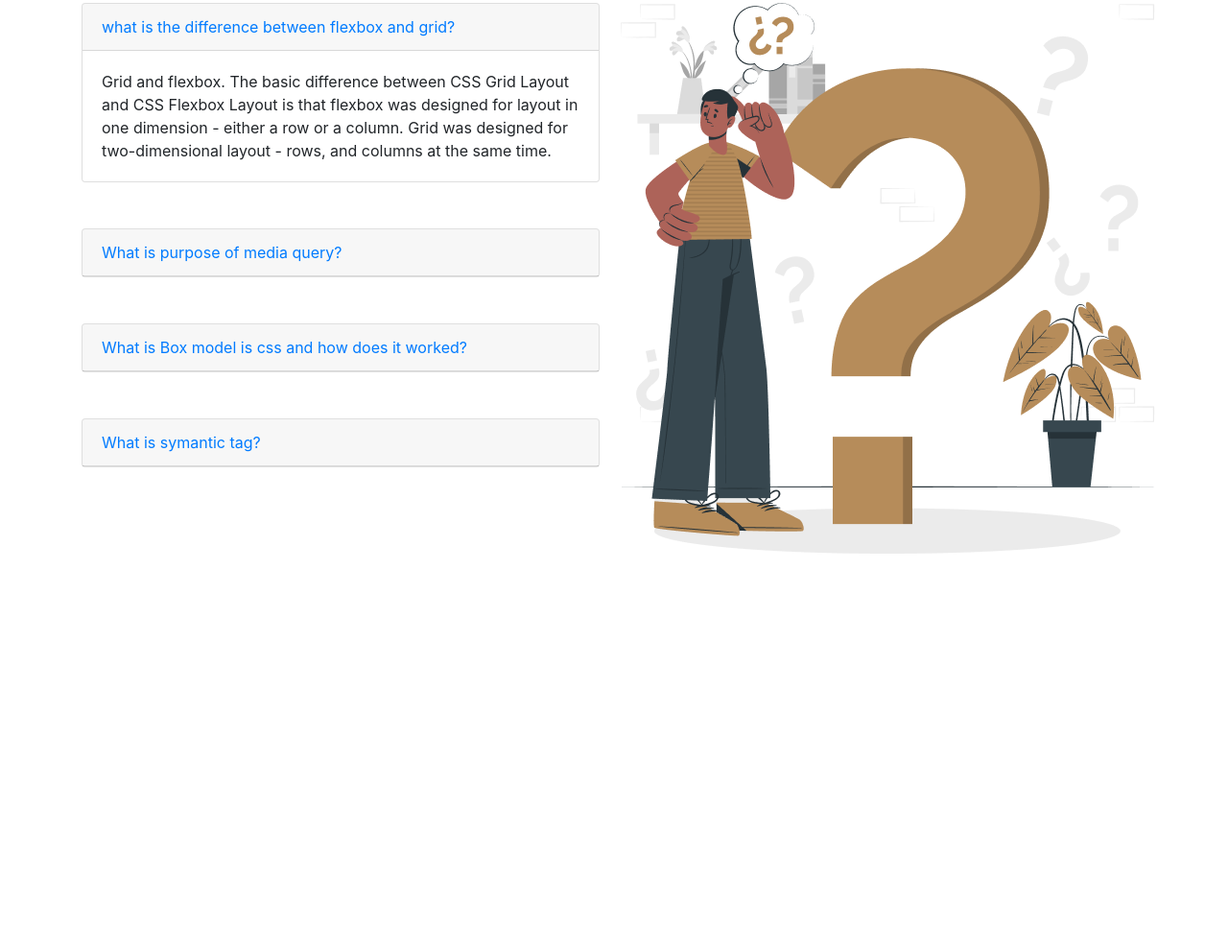
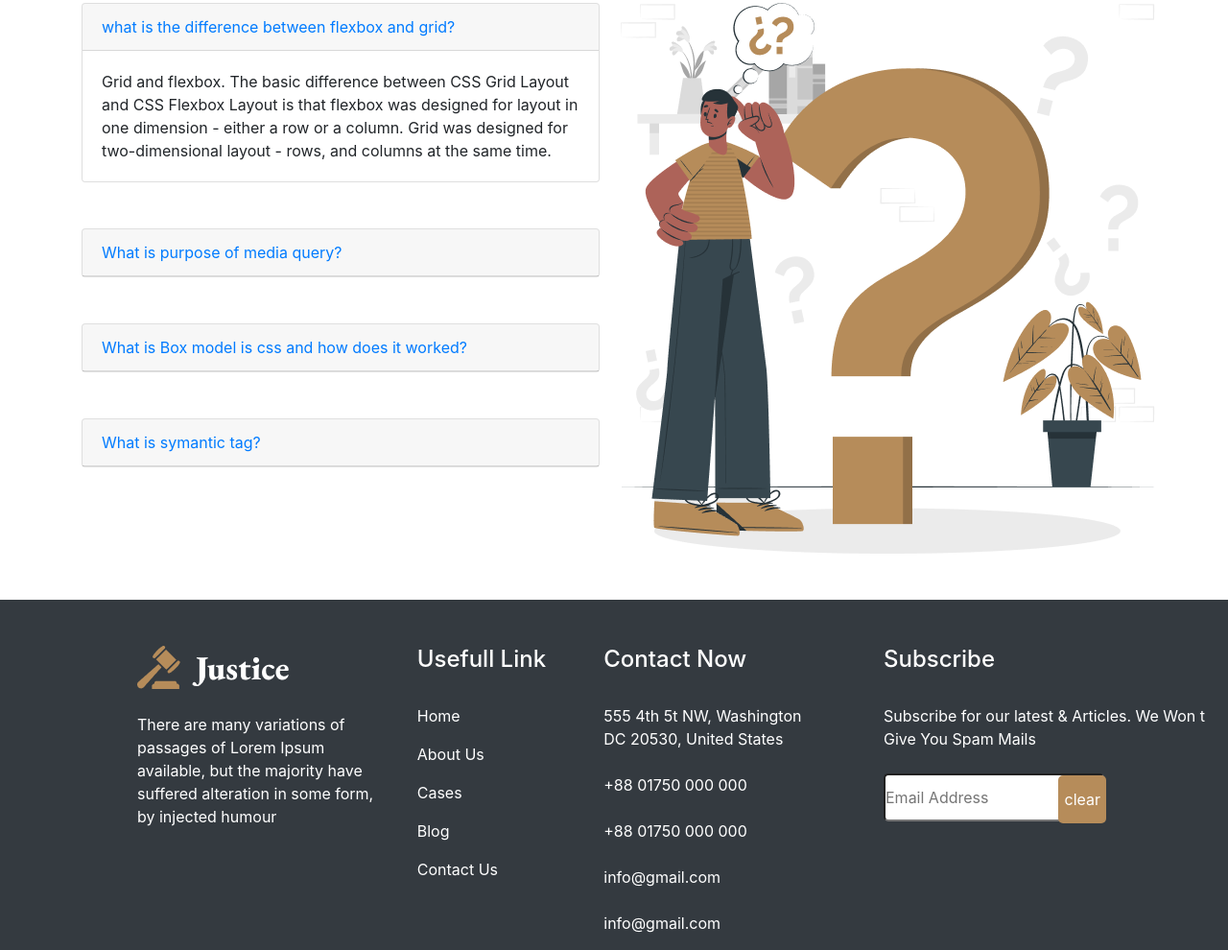
Before and after one commit to nakib1948/Legal-solution, a plain HTML site: page index.html in a window 1280 px wide. Shown: the part 2740-3730 px from the top of the page at 96% size. Before the commit the page ends 3317 px from the top, so only its background shows below. Drawn offline with nearby package versions, Linux system fonts and the light colour scheme.

Commit message:
footer section

```diff
--- a/index.css
+++ b/index.css
@@ -5,3 +5,30 @@
     width: 100%;
     height: 500px;
 }
+.buttonIn {
+    width: 230px;
+    position: relative;
+}
+.buttonIn input {
+    margin: 0px;
+    padding: 0px;
+    width: 100%;
+    outline: none;
+    height: 50px;
+    border-radius: 5px;
+}
+
+.buttonIn button {
+    position: absolute;
+    top: 0;
+    border-radius: 5px;
+    right: 0px;
+    z-index: 2;
+    border: none;
+    top: 2px;
+    height: 50px;
+    cursor: pointer;
+    color: white;
+    background-color: #B68C5A;
+    transform: translateX(2px);
+}
--- a/index.html
+++ b/index.html
@@ -270,7 +270,52 @@
                 </section>
 
         </main>
-        <footer>
+
+
+        <footer class=" bg-dark pt-5 mt-5">
+            <div class="row " style="margin-left: 10%;">
+                <div class="col-md-3 col-sm-6">
+                    <img src="./images/logo.png" alt="">
+                    <p class="text-white pt-4"> There are many variations of
+                        passages of Lorem Ipsum
+                        available, but the majority have
+                        suffered alteration in some
+                        form, by injected humour</p>
+                </div>
+                <div class="col-md-2 col-sm-6">
+                    <h4 class="text-white">Usefull Link</h4>
+                    <p class="text-white  pt-4 ">Home</p>
+                    <p class="text-white">About Us</p>
+                    <p class="text-white">Cases</p>
+                    <p class="text-white">Blog</p>
+                    <p class="text-white">Contact Us</p>
+                </div>
+                <div class="col-md-3 col-sm-6">
+                    <h4 class="text-white">Contact Now</h4>
+                    <p class="text-white  pt-4 ">555 4th 5t NW, Washington
+                        <br>
+                        DC 20530, United States
+                        <br><br>
+                        +88 01750 000 000
+                        <br><br>
+                        +88 01750 000 000
+                        <br><br>
+                        info@gmail.com
+                        <br><br>
+                        info@gmail.com</p>
+
+                </div>
+                <div class="col-md-4 col-sm-6">
+                    <h4 class="text-white">Subscribe</h4>
+                    <p class="text-white pt-4 pb-2">Subscribe for our latest &
+                        Articles. We Won t Give You
+                        Spam Mails</p>
+                        <div class="buttonIn ">
+                            <input  type="text" id="enter" placeholder="Email Address">
+                            <button id="clear">clear</button>
+                        </div>
+                </div>
+            </div>
 
         </footer>
 </body>
```
Also changed, not shown: images/icons8-send-24.png (added).
